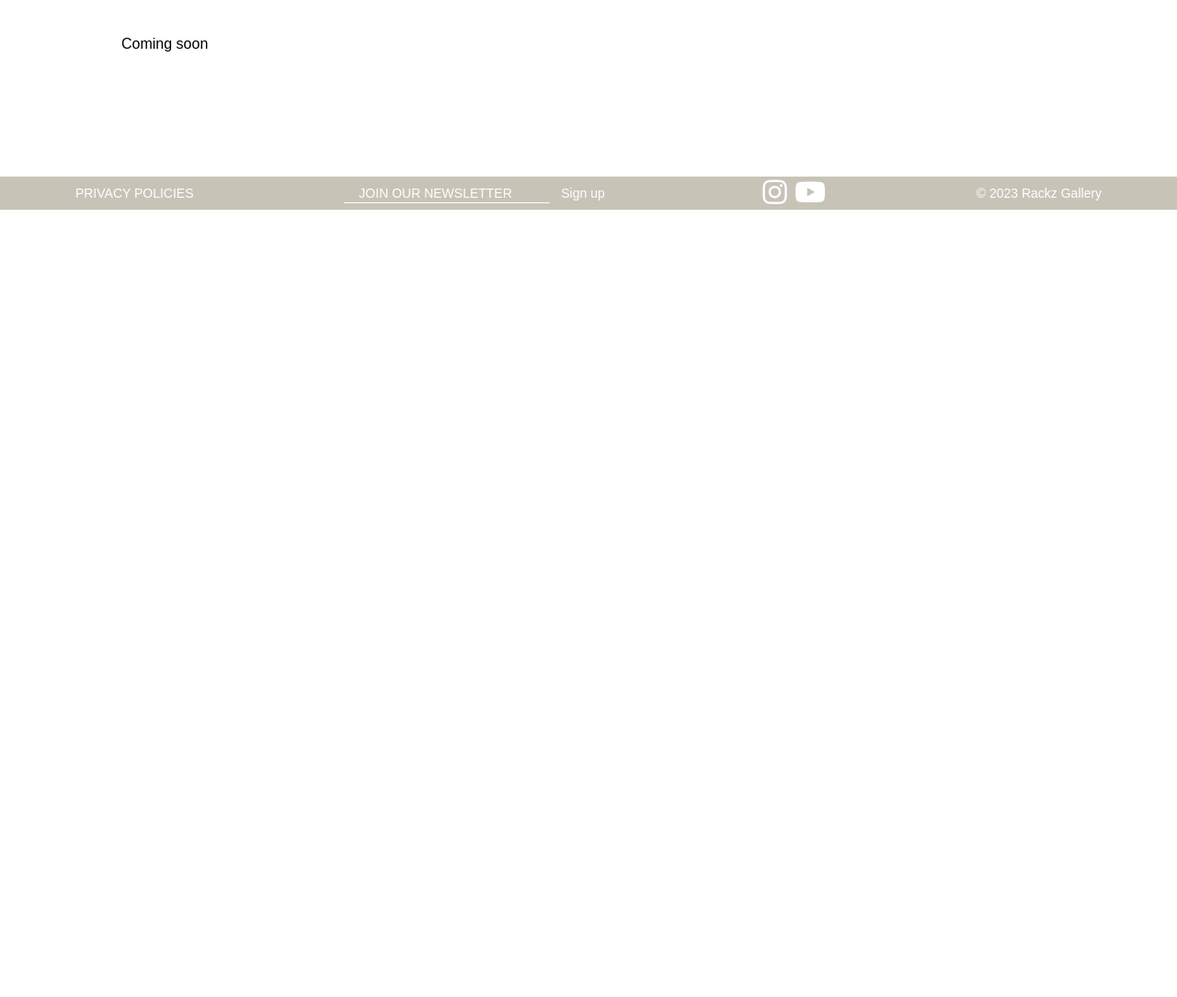
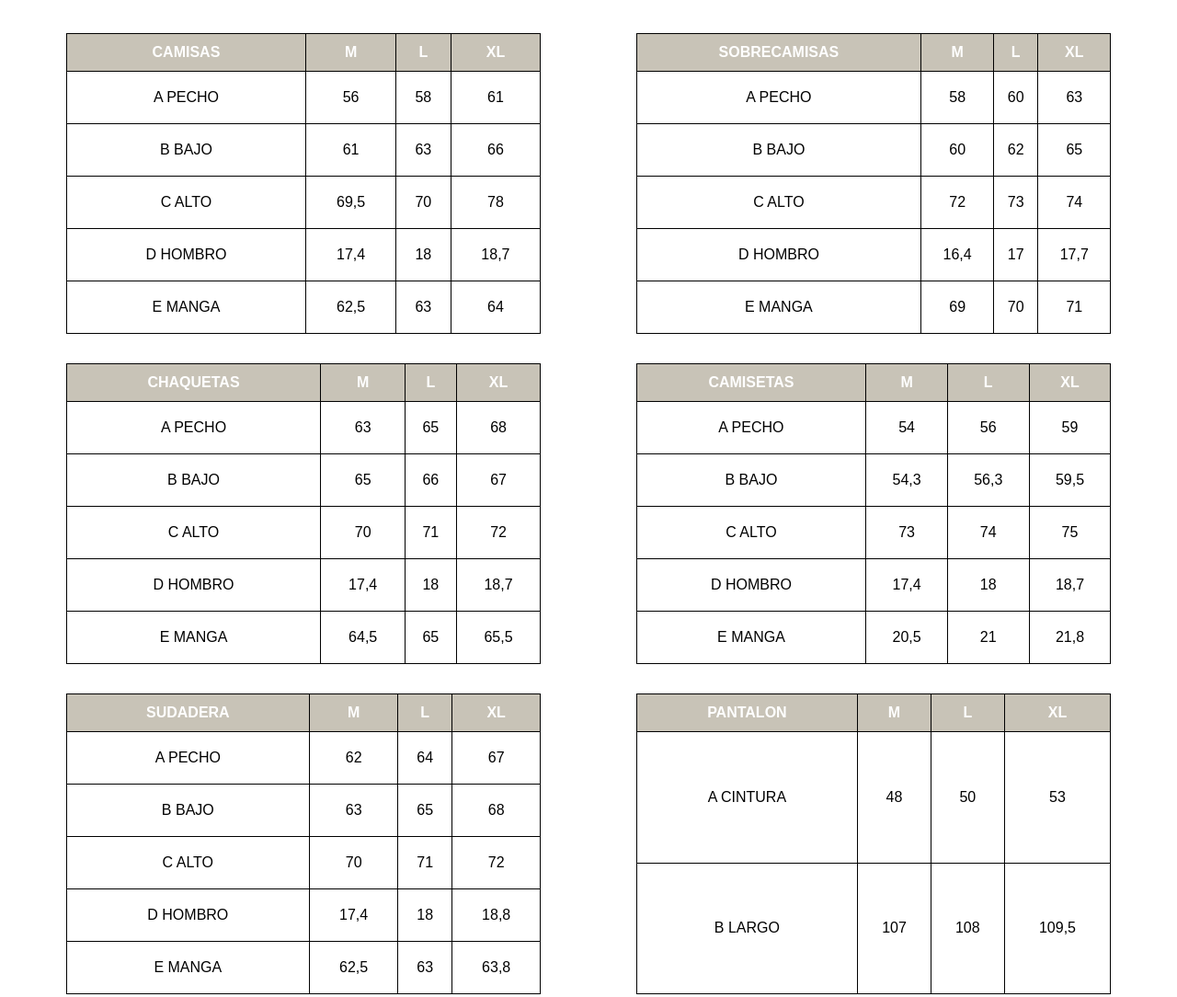
Before and after one commit to lateralthink/rackzgallery2, a plain HTML site: page sizeguide/index.html in a window 1280 px wide. Shown: the part 160-1244 px from the top of the page at 92% size. Before the commit the page ends 800 px from the top, so only its background shows below. Drawn offline with nearby package versions, Linux system fonts and the light colour scheme.

Commit message:
Size guide

```diff
--- a/sizeguide/index.html
+++ b/sizeguide/index.html
@@ -47,6 +47,22 @@
     .uk-icon {
       fill: #c8c3b7;
     }
+
+    table {
+      @apply w-full md:w-5/12 border border-black text-center mb-8;
+    }
+
+    tr, th, td {
+      @apply border border-black;
+    }
+
+    th {
+      @apply py-2 text-white bg-[#c8c3b7];
+    }
+
+    td {
+      @apply py-4;
+    }
   </style>
 
   <!-- Google tag (gtag.js) -->
@@ -89,8 +105,171 @@
       </menu>
     </header>
     <section class="flex gap-10 mx-5 mb-5">
-      <div class="md:grow md:px-28 md:mb-28">
-        Coming soon
+      <div class="md:flex md:flex-wrap md:justify-around w-full">
+
+        <table>
+          <thead>
+            <tr>
+              <th class="uppercase">Camisas</th>
+              <th class="uppercase">M</th>
+              <th class="uppercase">L</th>
+              <th class="uppercase">XL</th>
+            </tr>
+          </thead>
+          <tbody>
+            <tr>
+              <td class="uppercase">A pecho</td><td>56</td><td>58</td><td>61</td>
+            </tr>
+            <tr>
+              <td class="uppercase">B bajo</td><td>61</td><td>63</td><td>66</td>
+            </tr>
+            <tr>
+              <td class="uppercase">C alto</td><td>69,5</td><td>70</td><td>78</td>
+            </tr>
+            <tr>
+              <td class="uppercase">D hombro</td><td>17,4</td><td>18</td><td>18,7</td>
+            </tr>
+            <tr>
+              <td class="uppercase">E manga</td><td>62,5</td><td>63</td><td>64</td>
+            </tr>
+          </tbody>
+        </table>
+
+        <table>
+          <thead>
+            <tr>
+              <th class="uppercase">Sobrecamisas</th>
+              <th class="uppercase">M</th>
+              <th class="uppercase">L</th>
+              <th class="uppercase">XL</th>
+            </tr>
+          </thead>
+          <tbody>
+            <tr>
+              <td class="uppercase">A pecho</td><td>58</td><td>60</td><td>63</td>
+            </tr>
+            <tr>
+              <td class="uppercase">B bajo</td><td>60</td><td>62</td><td>65</td>
+            </tr>
+            <tr>
+              <td class="uppercase">C alto</td><td>72</td><td>73</td><td>74</td>
+            </tr>
+            <tr>
+              <td class="uppercase">D hombro</td><td>16,4</td><td>17</td><td>17,7</td>
+            </tr>
+            <tr>
+              <td class="uppercase">E manga</td><td>69</td><td>70</td><td>71</td>
+            </tr>
+          </tbody>
+        </table>
+
+        <table>
+          <thead>
+            <tr>
+              <th class="uppercase">Chaquetas</th>
+              <th class="uppercase">M</th>
+              <th class="uppercase">L</th>
+              <th class="uppercase">XL</th>
+            </tr>
+          </thead>
+          <tbody>
+            <tr>
+              <td class="uppercase">A pecho</td><td>63</td><td>65</td><td>68</td>
+            </tr>
+            <tr>
+              <td class="uppercase">B bajo</td><td>65</td><td>66</td><td>67</td>
+            </tr>
+            <tr>
+              <td class="uppercase">C alto</td><td>70</td><td>71</td><td>72</td>
+            </tr>
+            <tr>
+              <td class="uppercase">D hombro</td><td>17,4</td><td>18</td><td>18,7</td>
+            </tr>
+            <tr>
+              <td class="uppercase">E manga</td><td>64,5</td><td>65</td><td>65,5</td>
+            </tr>
+          </tbody>
+        </table>
+
+        <table>
+          <thead>
+            <tr>
+              <th class="uppercase">Camisetas</th>
+              <th class="uppercase">M</th>
+              <th class="uppercase">L</th>
+              <th class="uppercase">XL</th>
+            </tr>
+          </thead>
+          <tbody>
+            <tr>
+              <td class="uppercase">A pecho</td><td>54</td><td>56</td><td>59</td>
+            </tr>
+            <tr>
+              <td class="uppercase">B bajo</td><td>54,3</td><td>56,3</td><td>59,5</td>
+            </tr>
+            <tr>
+              <td class="uppercase">C alto</td><td>73</td><td>74</td><td>75</td>
+            </tr>
+            <tr>
+              <td class="uppercase">D hombro</td><td>17,4</td><td>18</td><td>18,7</td>
+            </tr>
+            <tr>
+              <td class="uppercase">E manga</td><td>20,5</td><td>21</td><td>21,8</td>
+            </tr>
+          </tbody>
+        </table>
+
+        <table>
+          <thead>
+            <tr>
+              <th class="uppercase">Sudadera</th>
+              <th class="uppercase">M</th>
+              <th class="uppercase">L</th>
+              <th class="uppercase">XL</th>
+            </tr>
+          </thead>
+          <tbody>
+            <tr>
+              <td class="uppercase">A pecho</td><td>62</td><td>64</td><td>67</td>
+            </tr>
+            <tr>
+              <td class="uppercase">B bajo</td><td>63</td><td>65</td><td>68</td>
+            </tr>
+            <tr>
+              <td class="uppercase">C alto</td><td>70</td><td>71</td><td>72</td>
+            </tr>
+            <tr>
+              <td class="uppercase">D hombro</td><td>17,4</td><td>18</td><td>18,8</td>
+            </tr>
+            <tr>
+              <td class="uppercase">E manga</td><td>62,5</td><td>63</td><td>63,8</td>
+            </tr>
+          </tbody>
+        </table>
+
+        <table>
+          <thead>
+            <tr>
+              <th class="uppercase">Pantalon</th>
+              <th class="uppercase">M</th>
+              <th class="uppercase">L</th>
+              <th class="uppercase">XL</th>
+            </tr>
+          </thead>
+          <tbody>
+            <tr>
+              <td class="uppercase">A cintura</td><td>48</td><td>50</td><td>53</td>
+            </tr>
+            <tr>
+              <td class="uppercase">B largo</td><td>107</td><td>108</td><td>109,5</td>
+            </tr>
+          </tbody>
+        </table>
+
+        <div class="flex flex-col md:flex-row justify-center">
+          <img src="../assets/pantalon.png" alt="Medidas pantalón">
+          <img src="../assets/jersey.png" alt="Medidas jersey">
+        </div>
       </div>
     </section>
     <menu id="mobile-menu" class="absolute top-0 right-0 bottom-0 text-white bg-black flex flex-col hidden opacity-80">
```
Also changed, not shown: assets/jersey.png (added), assets/pantalon.png (added).
